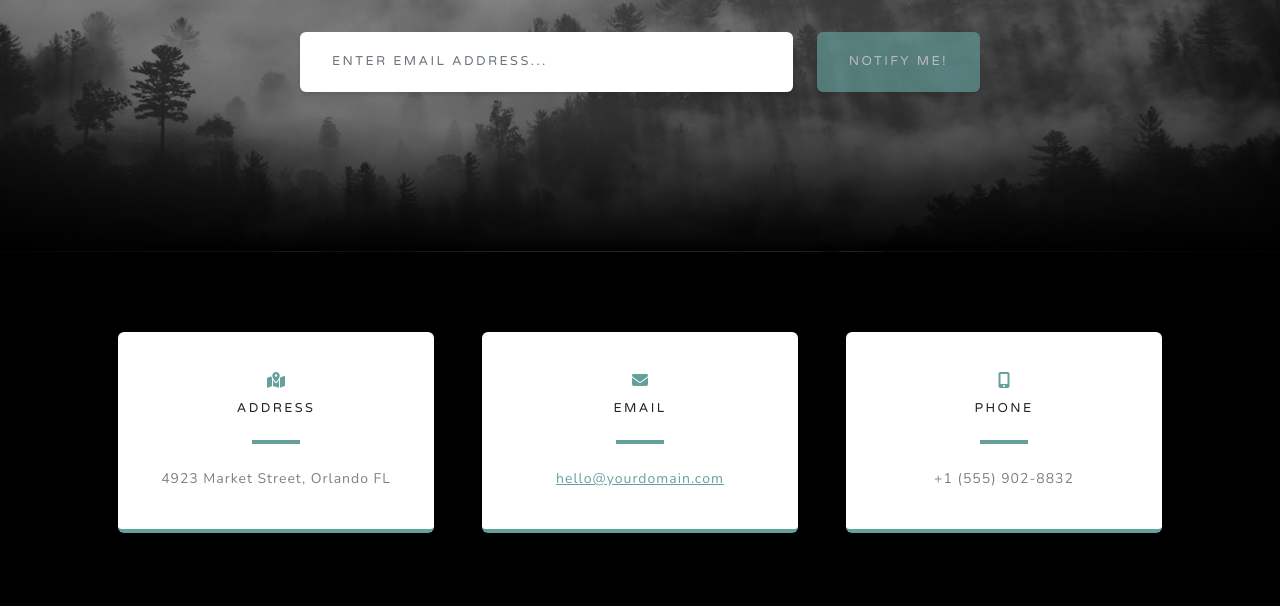
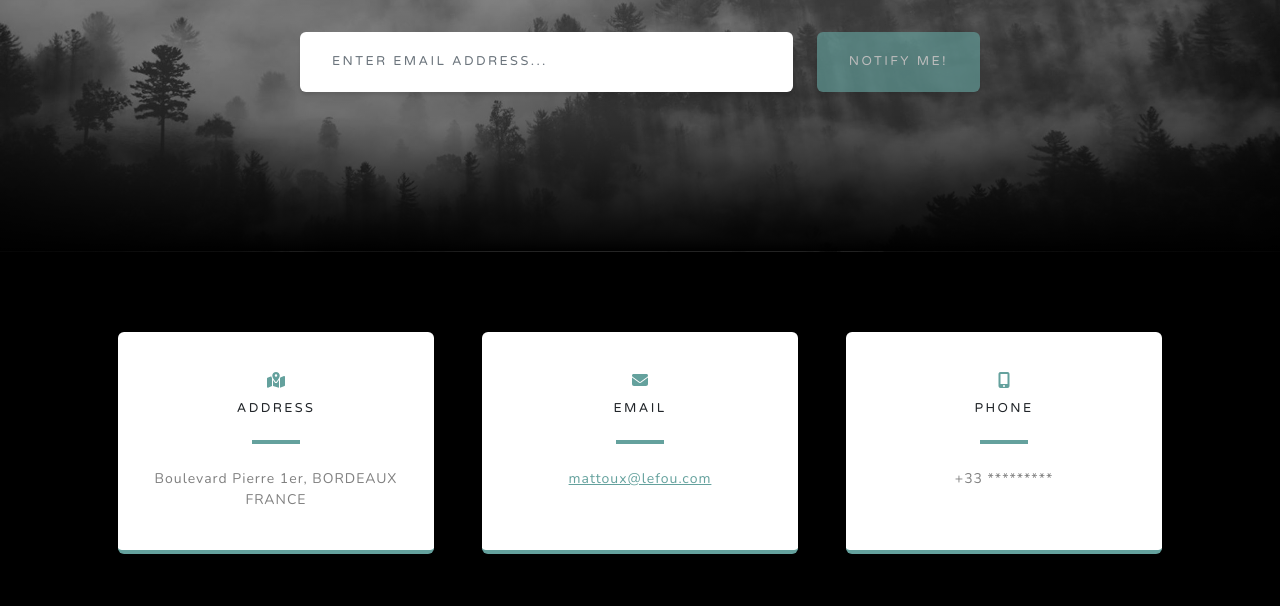
Before and after one commit to Mattoux33/Matteo.Plume, a plain HTML site: page index.html in a window 1280 px wide. Shown: the part 3275-3881 px from the top of the page. Drawn offline with nearby package versions, Linux system fonts and the light colour scheme.

Commit message:
Update index.html

```diff
--- a/index.html
+++ b/index.html
@@ -5,7 +5,7 @@
         <meta name="viewport" content="width=device-width, initial-scale=1, shrink-to-fit=no" />
         <meta name="description" content="" />
         <meta name="author" content="" />
-        <title>Grayscale - Start Bootstrap Theme</title>
+        <title>MATTEO PLUME - Start Bootstrap Theme</title>
         <link rel="icon" type="image/x-icon" href="assets/favicon.ico" />
         <!-- Font Awesome icons (free version)-->
         <script src="https://use.fontawesome.com/releases/v6.3.0/js/all.js" crossorigin="anonymous"></script>
@@ -158,7 +158,7 @@
                                 <i class="fas fa-map-marked-alt text-primary mb-2"></i>
                                 <h4 class="text-uppercase m-0">Address</h4>
                                 <hr class="my-4 mx-auto" />
-                                <div class="small text-black-50">4923 Market Street, Orlando FL</div>
+                                <div class="small text-black-50">Boulevard Pierre 1er, BORDEAUX FRANCE</div>
                             </div>
                         </div>
                     </div>
@@ -168,7 +168,7 @@
                                 <i class="fas fa-envelope text-primary mb-2"></i>
                                 <h4 class="text-uppercase m-0">Email</h4>
                                 <hr class="my-4 mx-auto" />
-                                <div class="small text-black-50"><a href="#!">hello@yourdomain.com</a></div>
+                                <div class="small text-black-50"><a href="#!">mattoux@lefou.com</a></div>
                             </div>
                         </div>
                     </div>
@@ -178,7 +178,7 @@
                                 <i class="fas fa-mobile-alt text-primary mb-2"></i>
                                 <h4 class="text-uppercase m-0">Phone</h4>
                                 <hr class="my-4 mx-auto" />
-                                <div class="small text-black-50">+1 (555) 902-8832</div>
+                                <div class="small text-black-50">+33 *********</div>
                             </div>
                         </div>
                     </div>
```
